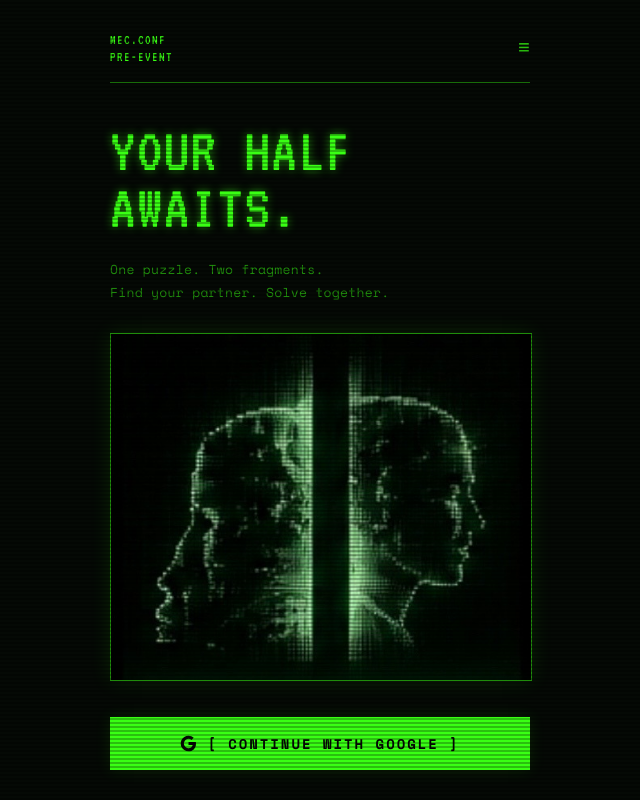
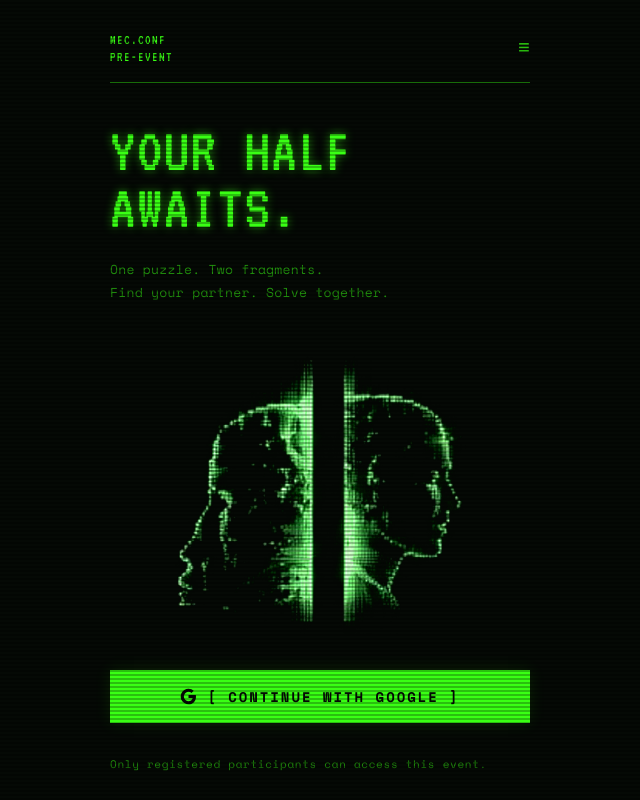
Before and after one commit to danyl-dnl/mec-conf-preevent, a React (Vite) app: page / in a window 1280 px wide. Shown: the top 800 px of the page, without its empty margins (320-960 px from the left). Built offline with nearby package versions, Linux system fonts and the light colour scheme; no server answers.

Commit message:
style(participant): enhance split-faces clarity and remove bounding box

```diff
--- a/src/pages/participant/ParticipantHome.tsx
+++ b/src/pages/participant/ParticipantHome.tsx
@@ -536,11 +536,7 @@ function LoginView({ onSignIn }: { onSignIn: () => void }) {
           display: "flex",
           justifyContent: "center",
           alignItems: "center",
-          marginBottom: "36px",
-          border: "1px solid var(--green-dim)",
-          background: "#000",
-          boxShadow: "0 0 20px rgba(57, 255, 20, 0.12)",
-          overflow: "hidden",
+          margin: "8px 0 32px",
         }}
       >
         <img
@@ -548,9 +544,9 @@ function LoginView({ onSignIn }: { onSignIn: () => void }) {
           alt="Split face fragments awaiting connection"
           style={{
             width: "100%",
+            maxWidth: "360px",
             height: "auto",
             display: "block",
-            objectFit: "contain",
           }}
         />
       </div>
```
Also changed, not shown: public/split-faces.png.
